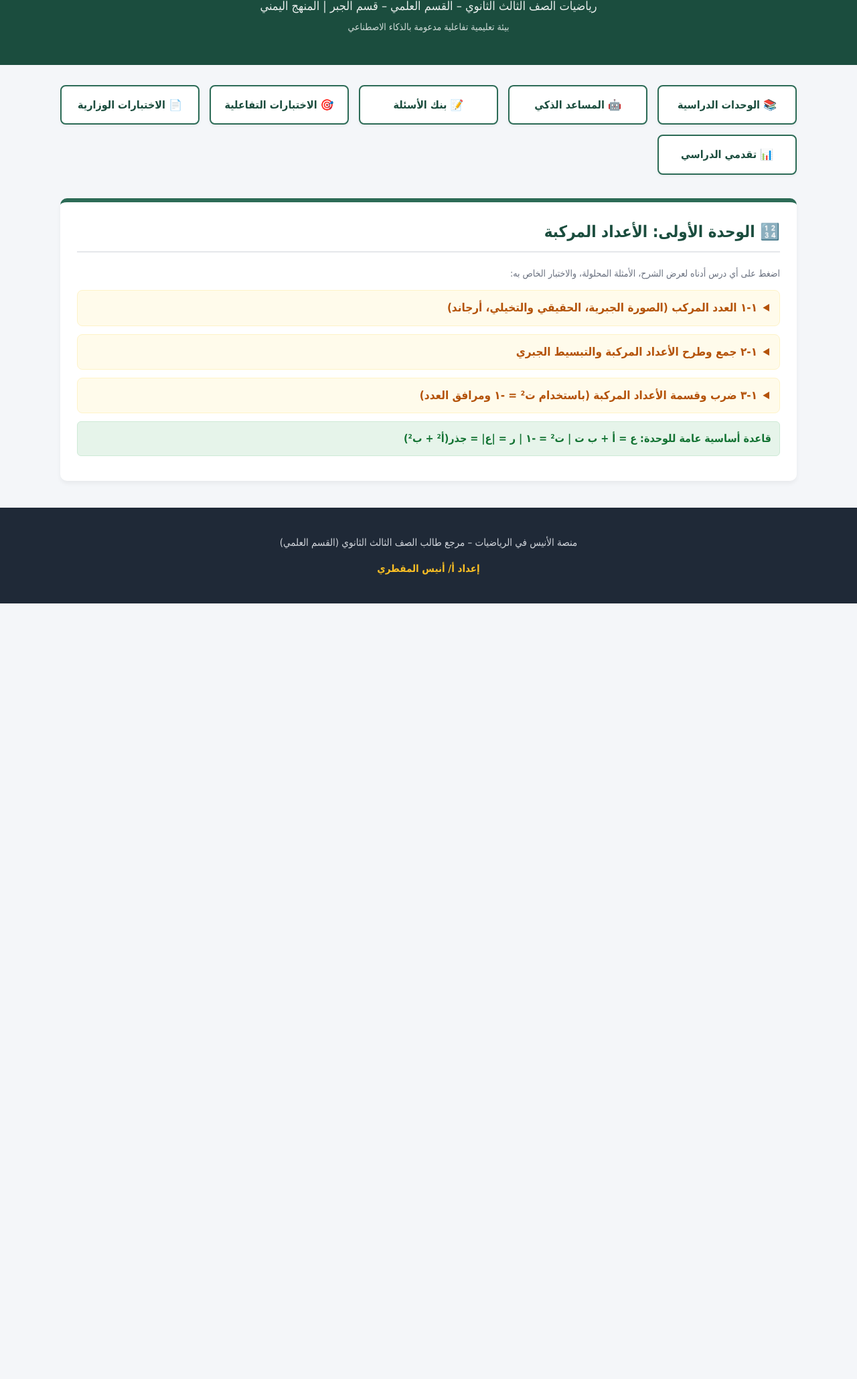
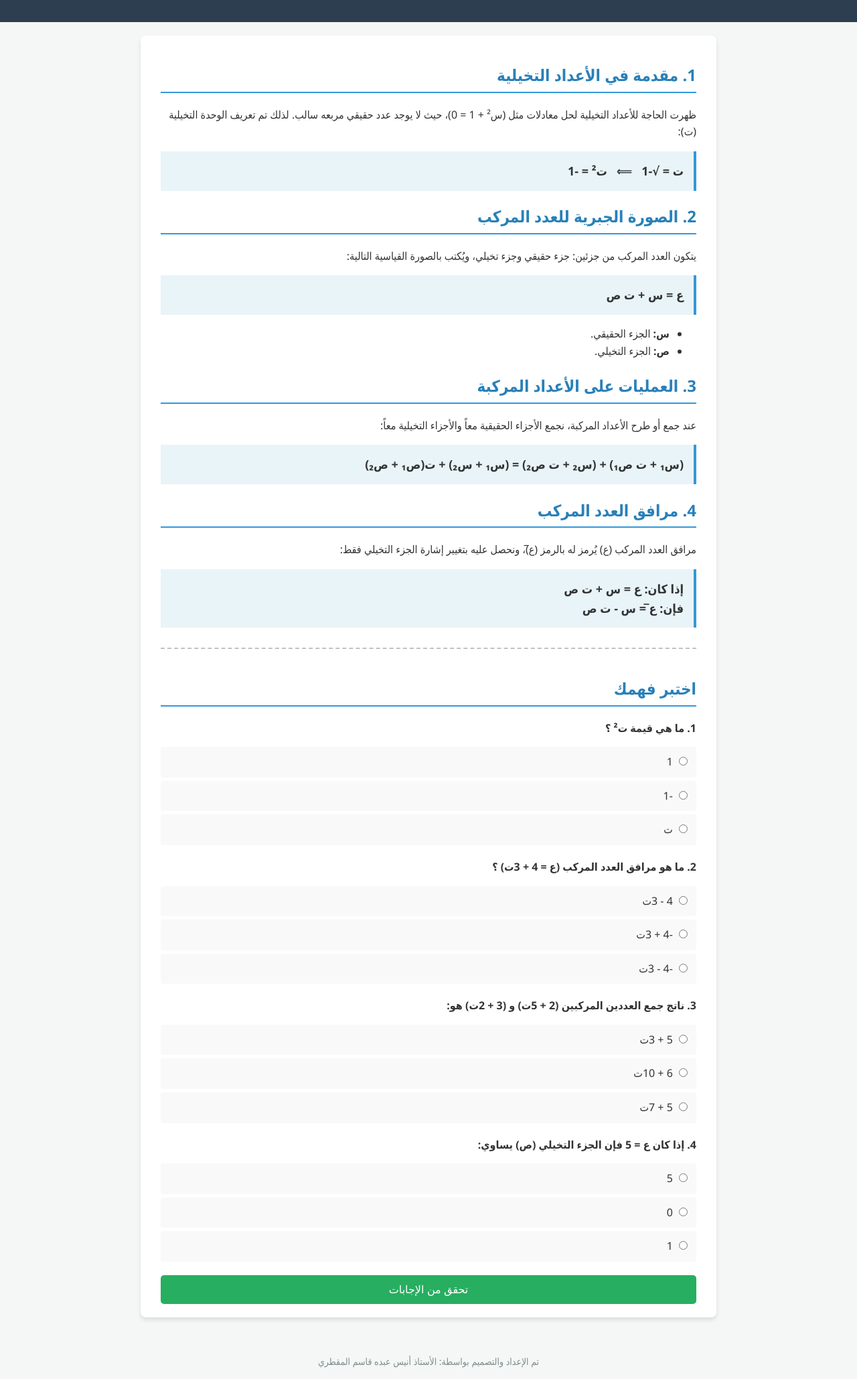
Before and after one commit to gooldn98-svg/gooldn98-svg.github.io, a plain HTML site: page index.html in a window 1280 px wide. Shown: the part 109-2168 px from the top of the page at 67% size. Before the commit the page ends 1010 px from the top, so only its background shows below. Drawn offline with Linux system fonts and the light colour scheme.

Commit message:
Update title and content for complex numbers unit

```diff
--- a/index.html
+++ b/index.html
@@ -3,245 +3,232 @@
 <head>
     <meta charset="UTF-8">
     <meta name="viewport" content="width=device-width, initial-scale=1.0">
-    <title>منصة الأنيس في الرياضيات | الصف الثالث الثانوي</title>
+    <title>وحدة الأعداد المركبة</title>
     <style>
-        :root {
-            --primary-color: #1b4d3e;
-            --secondary-color: #2c6b56;
-            --bg-color: #f4f6f9;
-            --card-bg: #ffffff;
-            --text-color: #333333;
-            --accent-color: #d97706;
-            --blue-accent: #1d4ed8;
-        }
         body {
-            font-family: 'Tahoma', Arial, sans-serif;
-            background-color: var(--bg-color);
-            color: var(--text-color);
+            font-family: 'Segoe UI', Tahoma, Geneva, Verdana, sans-serif;
+            background-color: #f4f7f6;
+            color: #333;
             margin: 0;
             padding: 0;
-            direction: rtl;
             line-height: 1.6;
         }
         header {
-            background-color: var(--primary-color);
-            color: white;
+            background-color: #2c3e50;
+            color: #fff;
+            padding: 20px;
             text-align: center;
-            padding: 40px 20px;
         }
         header h1 {
-            margin: 0 0 10px 0;
-            font-size: 34px;
-        }
-        header p {
-            margin: 5px 0;
-            font-size: 18px;
-            opacity: 0.9;
+            margin: 0;
+            font-size: 28px;
         }
         .container {
-            max-width: 1100px;
-            margin: 30px auto;
-            padding: 0 20px;
+            max-width: 800px;
+            margin: 20px auto;
+            background: #fff;
+            padding: 20px 30px;
+            border-radius: 8px;
+            box-shadow: 0 4px 6px rgba(0,0,0,0.1);
         }
-        .nav-grid {
-            display: grid;
-            grid-template-columns: repeat(auto-fit, minmax(180px, 1fr));
-            gap: 15px;
-            margin-bottom: 35px;
+        h2 {
+            color: #2980b9;
+            border-bottom: 2px solid #3498db;
+            padding-bottom: 5px;
         }
-        .nav-btn {
-            background-color: var(--card-bg);
-            border: 2px solid var(--secondary-color);
-            color: var(--primary-color);
+        .math-box {
+            background-color: #e8f4f8;
+            border-right: 4px solid #3498db;
             padding: 15px;
+            margin: 15px 0;
+            font-size: 18px;
+            font-weight: bold;
+        }
+        .quiz-section {
+            margin-top: 30px;
+            padding-top: 20px;
+            border-top: 2px dashed #bdc3c7;
+        }
+        .question {
+            margin-bottom: 15px;
+            font-weight: bold;
+        }
+        .options {
+            margin-bottom: 20px;
+        }
+        .options label {
+            display: block;
+            background: #f9f9f9;
+            padding: 10px;
+            margin: 5px 0;
+            border-radius: 4px;
+            cursor: pointer;
+            transition: background 0.3s;
+        }
+        .options label:hover {
+            background: #e2e2e2;
+        }
+        button {
+            background-color: #27ae60;
+            color: white;
+            border: none;
+            padding: 12px 25px;
+            font-size: 16px;
+            cursor: pointer;
+            border-radius: 5px;
+            display: block;
+            width: 100%;
+            margin-top: 20px;
+        }
+        button:hover {
+            background-color: #2ecc71;
+        }
+        #result {
+            margin-top: 20px;
+            padding: 15px;
+            font-size: 18px;
+            font-weight: bold;
             text-align: center;
-            border-radius: 8px;
-            font-weight: bold;
-            cursor: pointer;
-            transition: all 0.3s ease;
-            box-shadow: 0 2px 4px rgba(0,0,0,0.05);
-        }
-        .nav-btn:hover {
-            background-color: var(--secondary-color);
-            color: white;
-        }
-        .unit-section {
-            background-color: var(--card-bg);
-            border-radius: 10px;
-            padding: 25px;
-            margin-bottom: 30px;
-            box-shadow: 0 4px 6px rgba(0,0,0,0.05);
-            border-top: 6px solid var(--secondary-color);
-        }
-        .unit-section h2 {
-            color: var(--primary-color);
-            border-bottom: 2px solid #e5e7eb;
-            padding-bottom: 10px;
-            margin-top: 0;
-        }
-        /* تصميم تفاعلي للدروس */
-        .lesson-dropdown {
-            background-color: #fffbeb;
-            border: 1px solid #fef3c7;
-            border-radius: 8px;
-            padding: 12px 15px;
-            margin-bottom: 12px;
-            cursor: pointer;
-        }
-        .lesson-dropdown summary {
-            font-weight: bold;
-            color: #b45309;
-            font-size: 17px;
-        }
-        .lesson-content {
-            background-color: #ffffff;
-            border: 1px solid #e5e7eb;
-            border-radius: 6px;
-            padding: 15px;
-            margin-top: 10px;
-        }
-        .explanation-box {
-            background-color: #f0fdf4;
-            border-left: 4px solid #16a34a;
-            padding: 10px 15px;
-            margin: 10px 0;
-        }
-        .example-box {
-            background-color: #fdf4ff;
-            border-left: 4px solid #c084fc;
-            padding: 10px 15px;
-            margin: 10px 0;
-        }
-        .quiz-box {
-            background-color: #eff6ff;
-            border: 1px solid #bfdbfe;
-            padding: 12px;
-            border-radius: 6px;
-            margin-top: 15px;
-        }
-        .rule-box {
-            background-color: #e6f4ea;
-            border: 1px solid #ceead6;
-            padding: 12px;
-            border-radius: 6px;
-            margin: 12px 0;
-            font-weight: bold;
-            color: #137333;
+            border-radius: 5px;
+            display: none;
         }
         footer {
             text-align: center;
-            padding: 25px;
             margin-top: 40px;
-            background-color: #1f2937;
-            color: #d1d5db;
-            font-size: 15px;
+            padding: 15px;
+            color: #7f8c8d;
+            font-size: 14px;
         }
     </style>
 </head>
 <body>
 
     <header>
-        <h1>الأنيس في الرياضيات</h1>
-        <p>رياضيات الصف الثالث الثانوي – القسم العلمي – قسم الجبر | المنهج اليمني</p>
-        <p style="font-size: 14px; opacity: 0.8;">بيئة تعليمية تفاعلية مدعومة بالذكاء الاصطناعي</p>
+        <h1>وحدة الأعداد المركبة</h1>
+        <p>مفاهيم أساسية وتطبيقات</p>
     </header>
 
     <div class="container">
+        <!-- قسم الشرح -->
+        <section id="explanation">
+            <h2>1. مقدمة في الأعداد التخيلية</h2>
+            <p>ظهرت الحاجة للأعداد التخيلية لحل معادلات مثل (س² + 1 = 0)، حيث لا يوجد عدد حقيقي مربعه سالب. لذلك تم تعريف الوحدة التخيلية (ت):</p>
+            <div class="math-box">ت = √-1 &nbsp; ⟸ &nbsp; ت² = -1</div>
 
-        <div class="nav-grid">
-            <div class="nav-btn">📚 الوحدات الدراسية</div>
-            <div class="nav-btn">🤖 المساعد الذكي</div>
-            <div class="nav-btn">📝 بنك الأسئلة</div>
-            <div class="nav-btn">🎯 الاختبارات التفاعلية</div>
-            <div class="nav-btn">📄 الاختبارات الوزارية</div>
-            <div class="nav-btn">📊 تقدمي الدراسي</div>
-        </div>
+            <h2>2. الصورة الجبرية للعدد المركب</h2>
+            <p>يتكون العدد المركب من جزئين: جزء حقيقي وجزء تخيلي، ويُكتب بالصورة القياسية التالية:</p>
+            <div class="math-box">ع = س + ت ص</div>
+            <ul>
+                <li><strong>س:</strong> الجزء الحقيقي.</li>
+                <li><strong>ص:</strong> الجزء التخيلي.</li>
+            </ul>
 
-        <!-- الوحدة الأولى -->
-        <div class="unit-section">
-            <h2>🔢 الوحدة الأولى: الأعداد المركبة</h2>
-            <p style="color: #6b7280; font-size: 14px;">اضغط على أي درس أدناه لعرض الشرح، الأمثلة المحلولة، والاختبار الخاص به:</p>
+            <h2>3. العمليات على الأعداد المركبة</h2>
+            <p>عند جمع أو طرح الأعداد المركبة، نجمع الأجزاء الحقيقية معاً والأجزاء التخيلية معاً:</p>
+            <div class="math-box">(س₁ + ت ص₁) + (س₂ + ت ص₂) = (س₁ + س₂) + ت(ص₁ + ص₂)</div>
 
-            <!-- الدرس الأول -->
-            <details class="lesson-dropdown">
-                <summary>١-١ العدد المركب (الصورة الجبرية، الحقيقي والتخيلي، أرجاند)</summary>
-                <div class="lesson-content">
-                    <div class="explanation-box">
-                        <strong>📖 شرح الدرس:</strong> العدد المركب هو عدد يُكتب على الصورة ع = أ + ب ت، حيث أ، ب عددان حقيقيان، وت هي الوحدة التخيلية وتتميز بخاصية أن ت² = -١. يسمى أ بالجزء الحقيقي، وب بالجزء التخيلي.
-                    </div>
-                    <div class="example-box">
-                        <strong>💡 أمثلة محلولة:</strong><br>
-                        • **مثال 1:** عين الجزء الحقيقي والجزء التخيلي في العدد ع = ٥ - ٣ت.<br>
-                        <em>الحل:</em> الجزء الحقيقي = ٥ ، والجزء التخيلي = -٣.<br>
-                        • **مثال 2:** ضع العدد ع = ٧ في صورة عدد مركب.<br>
-                        <em>الحل:</em> ع = ٧ + ٠ت (الجزء التخيلي يساوي صفراً).
-                    </div>
-                    <div class="quiz-box">
-                        <strong>🎯 اختبار قصير على الدرس:</strong>
-                        <p>ما هو الجزء التخيلي في العدد المركب ع = -٢ + ٦ت ؟</p>
-                        <details style="background: #fff; padding: 8px; border-radius: 4px; border: 1px solid #93c5fd; cursor: pointer;">
-                            <summary style="color: #1d4ed8;">عرض الإجابة النموذجية</summary>
-                            <p style="margin-top: 5px; color: #15803d;"><strong>الإجابة:</strong> ٦.</p>
-                        </details>
-                    </div>
+            <h2>4. مرافق العدد المركب</h2>
+            <p>مرافق العدد المركب (ع) يُرمز له بالرمز (ع̅)، ونحصل عليه بتغيير إشارة الجزء التخيلي فقط:</p>
+            <div class="math-box">إذا كان: ع = س + ت ص <br> فإن: ع̅ = س - ت ص</div>
+        </section>
+
+        <!-- قسم الاختبار -->
+        <section class="quiz-section">
+            <h2>اختبر فهمك</h2>
+            <form id="quizForm">
+
+                <div class="question">1. ما هي قيمة ت² ؟</div>
+                <div class="options">
+                    <label><input type="radio" name="q1" value="a"> 1</label>
+                    <label><input type="radio" name="q1" value="b"> -1</label>
+                    <label><input type="radio" name="q1" value="c"> ت</label>
                 </div>
-            </details>
 
-            <!-- الدرس الثاني -->
-            <details class="lesson-dropdown">
-                <summary>١-٢ جمع وطرح الأعداد المركبة والتبسيط الجبري</summary>
-                <div class="lesson-content">
-                    <div class="explanation-box">
-                        <strong>📖 شرح الدرس:</strong> لجمع أو طرح عددين مركبين، نجمع (أو نطرح) الأجزاء الحقيقية معاً، والأجزاء التخيلية معاً. أي أن: (أ + ب ت) ± (جـ + د ت) = (أ ± جـ) + (ب ± د) ت.
-                    </div>
-                    <div class="example-box">
-                        <strong>💡 أمثلة محلولة:</strong><br>
-                        • **مثال:** أوجد ناتج: (٣ + ٢ت) + (٥ - ٤ت).<br>
-                        <em>الحل:</em> (٣ + ٥) + (٢ - ٤)ت = ٨ - ٢ت.
-                    </div>
-                    <div class="quiz-box">
-                        <strong>🎯 اختبار قصير على الدرس:</strong>
-                        <p>أوجد أبسط صورة للمقدار: (٧ + ٣ت) - (٤ - ت) ؟</p>
-                        <details style="background: #fff; padding: 8px; border-radius: 4px; border: 1px solid #93c5fd; cursor: pointer;">
-                            <summary style="color: #1d4ed8;">عرض الإجابة النموذجية</summary>
-                            <p style="margin-top: 5px; color: #15803d;"><strong>الإجابة:</strong> ٣ + ٤ت (حيث ٧-٤ = ٣ ، و ٣ت - (-ت) = ٤ت).</p>
-                        </details>
-                    </div>
+                <div class="question">2. ما هو مرافق العدد المركب (ع = 4 + 3ت) ؟</div>
+                <div class="options">
+                    <label><input type="radio" name="q2" value="a"> 4 - 3ت</label>
+                    <label><input type="radio" name="q2" value="b"> -4 + 3ت</label>
+                    <label><input type="radio" name="q2" value="c"> -4 - 3ت</label>
                 </div>
-            </details>
 
-            <!-- الدرس الثالث -->
-            <details class="lesson-dropdown">
-                <summary>١-٣ ضرب وقسمة الأعداد المركبة (باستخدام ت² = -١ ومرافق العدد)</summary>
-                <div class="lesson-content">
-                    <div class="explanation-box">
-                        <strong>📖 شرح الدرس:</strong> يتم ضرب الأعداد المركبة كالأقواس الجبرية مع تعويض ت² بـ (-١). وفي القسمة، نضرب بسط ومقام الكسر في مرافق المقام لتخلص من التخيل في المقام.
-                    </div>
-                    <div class="example-box">
-                        <strong>💡 أمثلة محلولة:</strong><br>
-                        • **مثال:** أوجد ناتج ضرب (٢ + ت)(٣ - ٢ت).<br>
-                        <em>الحل:</em> = ٦ - ٤ت + ٣ت - ٢ت² = ٦ - ت - ٢(-١) = ٨ - ت.
-                    </div>
-                    <div class="quiz-box">
-                        <strong>🎯 اختبار قصير على الدرس:</strong>
-                        <p>ما هو مرافق العدد ع = ٣ - ٤ت ؟</p>
-                        <details style="background: #fff; padding: 8px; border-radius: 4px; border: 1px solid #93c5fd; cursor: pointer;">
-                            <summary style="color: #1d4ed8;">عرض الإجابة النموذجية</summary>
-                            <p style="margin-top: 5px; color: #15803d;"><strong>الإجابة:</strong> ٣ + ٤ت.</p>
-                        </details>
-                    </div>
+                <div class="question">3. ناتج جمع العددين المركبين (2 + 5ت) و (3 + 2ت) هو:</div>
+                <div class="options">
+                    <label><input type="radio" name="q3" value="a"> 5 + 3ت</label>
+                    <label><input type="radio" name="q3" value="b"> 6 + 10ت</label>
+                    <label><input type="radio" name="q3" value="c"> 5 + 7ت</label>
                 </div>
-            </details>
 
-            <div class="rule-box">قاعدة أساسية عامة للوحدة: ع = أ + ب ت | ت² = -١ | ر = |ع| = جذر(أ² + ب²)</div>
-        </div>
+                <div class="question">4. إذا كان ع = 5 فإن الجزء التخيلي (ص) يساوي:</div>
+                <div class="options">
+                    <label><input type="radio" name="q4" value="a"> 5</label>
+                    <label><input type="radio" name="q4" value="b"> 0</label>
+                    <label><input type="radio" name="q4" value="c"> 1</label>
+                </div>
 
+                <button type="button" onclick="calculateScore()">تحقق من الإجابات</button>
+            </form>
+
+            <div id="result"></div>
+        </section>
     </div>
 
     <footer>
-        <p>منصة الأنيس في الرياضيات – مرجع طالب الصف الثالث الثانوي (القسم العلمي)</p>
-        <p style="margin-top: 5px; font-weight: bold; color: #fbbf24;">إعداد أ/ أنيس المقطري</p>
+        تم الإعداد والتصميم بواسطة: الأستاذ أنيس عبده قاسم المقطري
     </footer>
 
+    <script>
+        function calculateScore() {
+            let score = 0;
+            const totalQuestions = 4;
+
+            // الإجابات الصحيحة
+            const answers = {
+                q1: 'b', // -1
+                q2: 'a', // 4 - 3ت
+                q3: 'c', // 5 + 7ت
+                q4: 'b'  // 0
+            };
+
+            const form = document.getElementById('quizForm');
+            const resultDiv = document.getElementById('result');
+            let allAnswered = true;
+
+            // التحقق من الإجابات وحساب الدرجة
+            for (let q in answers) {
+                const selected = form.querySelector(`input[name="${q}"]:checked`);
+                if (selected) {
+                    if (selected.value === answers[q]) {
+                        score++;
+                    }
+                } else {
+                    allAnswered = false;
+                }
+            }
+
+            if (!allAnswered) {
+                resultDiv.style.display = 'block';
+                resultDiv.style.backgroundColor = '#f39c12';
+                resultDiv.style.color = '#fff';
+                resultDiv.innerHTML = 'الرجاء الإجابة على جميع الأسئلة قبل التحقق.';
+                return;
+            }
+
+            // عرض النتيجة
+            resultDiv.style.display = 'block';
+            if (score === totalQuestions) {
+                resultDiv.style.backgroundColor = '#27ae60';
+                resultDiv.style.color = '#fff';
+                resultDiv.innerHTML = `ممتاز! علامتك ${score} من ${totalQuestions}. لقد أتقنت المفاهيم الأساسية.`;
+            } else if (score >= 2) {
+                resultDiv.style.backgroundColor = '#f1c40f';
+                resultDiv.style.color = '#333';
+                resultDiv.innerHTML = `جيد جداً. علامتك ${score} من ${totalQuestions}. راجع الشرح وحاول مرة أخرى.`;
+            } else {
+                resultDiv.style.backgroundColor = '#e74c3c';
+                resultDiv.style.color = '#fff';
+                resultDiv.innerHTML = `علامتك ${score} من ${totalQuestions}. يُنصح بإعادة قراءة الشرح بتركيز أكبر.`;
+            }
+        }
+    </script>
 </body>
 </html>
```
